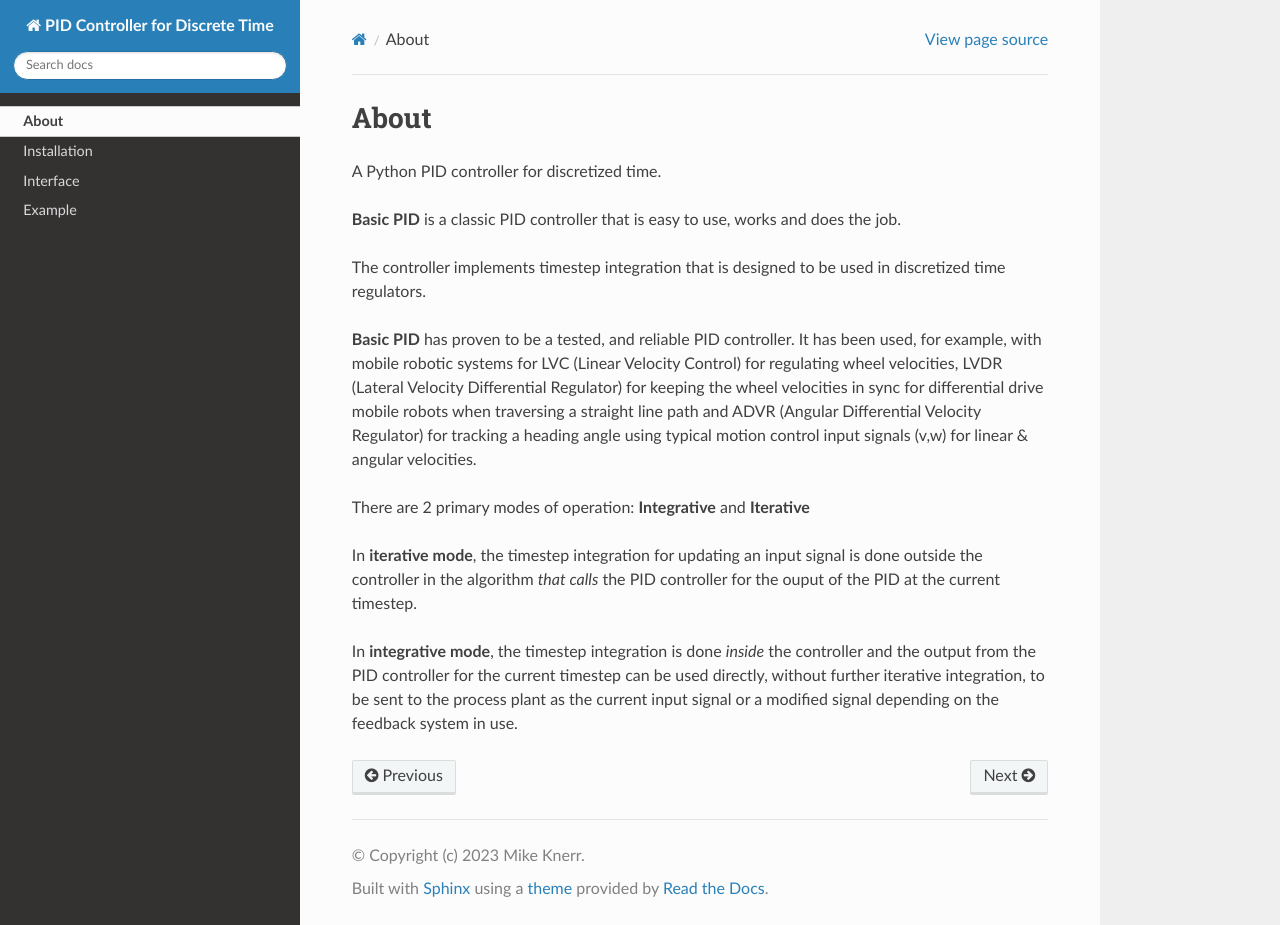
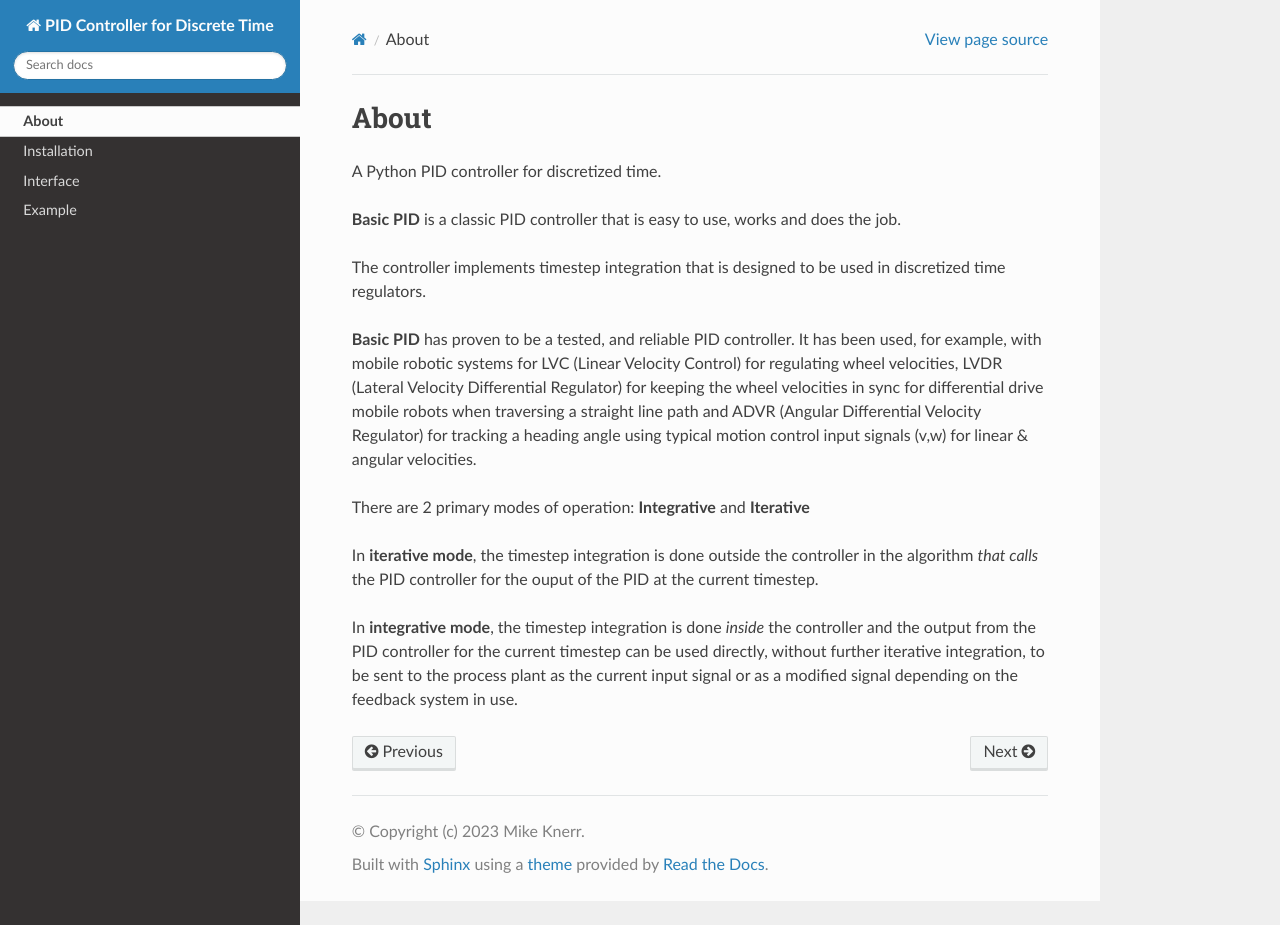
Before and after one commit to mkner/robo-pid, a Sphinx documentation site: the page built from docs/about.rst, in a window 1280 px wide and 925 px high. Built offline with Sphinx 7.4.7 and the Read the Docs theme 2.0.0, drawn with Linux system fonts in a browser that asks for light colours.

Commit message:
Update about.rst

```diff
--- a/docs/about.rst
+++ b/docs/about.rst
@@ -12,7 +12,7 @@
 
 There are 2 primary modes of operation:  **Integrative** and **Iterative**
 
-In **iterative mode**, the timestep integration for updating an input signal is done outside the controller
+In **iterative mode**, the timestep integration is done outside the controller
 in the algorithm *that calls* the PID controller for the ouput of the PID at the current timestep.
 
-In **integrative mode**, the timestep integration is done *inside* the controller and the output from the PID controller for the current timestep can be used directly, without further iterative integration, to be sent to the process plant as the current input signal or a modified signal depending on the feedback system in use.
+In **integrative mode**, the timestep integration is done *inside* the controller and the output from the PID controller for the current timestep can be used directly, without further iterative integration, to be sent to the process plant as the current input signal or as a modified signal depending on the feedback system in use.
```
